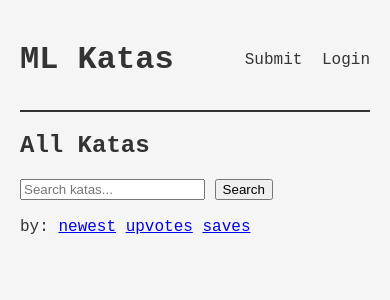
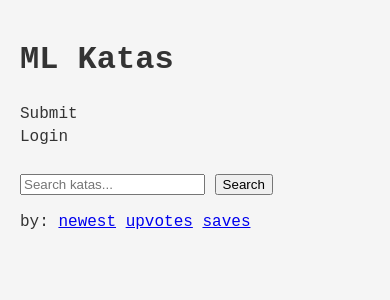
Before and after one commit to emiliocantuc/ml-katas, a Flask app: page / in a window 390 px wide. Shown: the top 300 px of the page. Run offline with Flask 3, Linux system fonts and the light colour scheme; data that the repository does not hold is empty.

Commit message:
cleanup nav

```diff
--- a/static/style.css
+++ b/static/style.css
@@ -11,7 +11,7 @@ header {
     display: flex;
     justify-content: space-between;
     align-items: center;
-    border-bottom: 2px solid #333;
+    /* border-bottom: 2px solid #333; */
     padding-bottom: 10px;
 }
 
@@ -125,3 +125,20 @@ nav a {
     cursor: pointer;
     font-size: 0.8em;
 }
+
+@media (max-width: 600px) {
+    header {
+        flex-direction: column;
+        align-items: flex-start;
+    }
+
+    nav {
+        margin-top: 0px;
+    }
+
+    nav a {
+        margin-left: 0;
+        margin-top: 5px;
+        display: block;
+    }
+}
--- a/templates/base.html
+++ b/templates/base.html
@@ -12,8 +12,8 @@
         <nav>
             <a href="{{ url_for('submit_kata') }}">Submit</a>
             {% if user %}
-                <a href="{{ url_for('saved_katas') }}">Saved Katas</a>
-                <a href="{{ url_for('completed_katas') }}">Completed Katas</a>
+                <a href="{{ url_for('saved_katas') }}">Saved</a>
+                <a href="{{ url_for('completed_katas') }}">Completed</a>
                 <a href="{{ url_for('logout') }}">Logout</a>
             {% else %}
                 <a href="{{ url_for('login') }}">Login</a>
--- a/templates/index.html
+++ b/templates/index.html
@@ -5,7 +5,7 @@
 
 {% block content %}
     <section>
-        <h2>All Katas</h2>
+        <br>
         <form action="{{ url_for('index') }}" method="get" class="search-form">
             <input type="text" name="search" placeholder="Search katas..." value="{{ search_query if search_query else '' }}">
             <button type="submit">Search</button>
```
